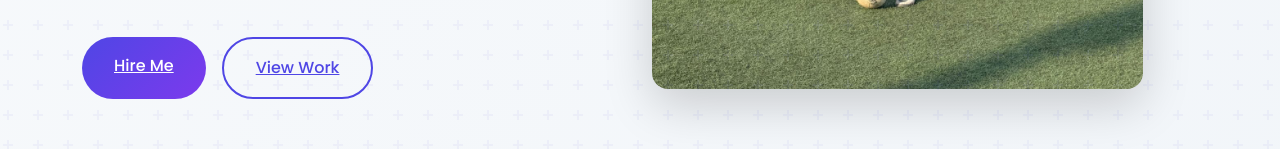
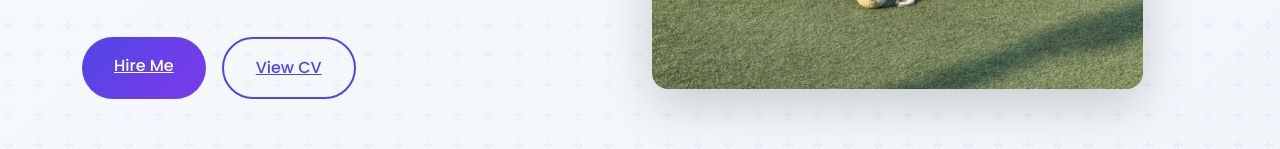
Before and after one commit to Mursaleen-4/Portfolio, a plain HTML site: page index.html in a window 1280 px wide. Shown: the part 794-943 px from the top of the page. Drawn offline with nearby package versions, Linux system fonts and the light colour scheme.

Commit message:
Update: Changed View Work button to View CV with download functionality

```diff
--- a/index.html
+++ b/index.html
@@ -94,8 +94,8 @@
             </div>
             <div class="d-flex gap-3 mt-4">
               <a href="#contact" class="c-btn">Hire Me</a>
-              <a href="#portfolio" class="c-btn" style="background: transparent; color: var(--primary); border: 2px solid var(--primary);">
-                View Work
+              <a href="Mursaleen-Amanullah-FlowCV-Resume-20250523.pdf" download class="c-btn" style="background: transparent; color: var(--primary); border: 2px solid var(--primary);">
+                View CV
               </a>
             </div>
           </div>
```
